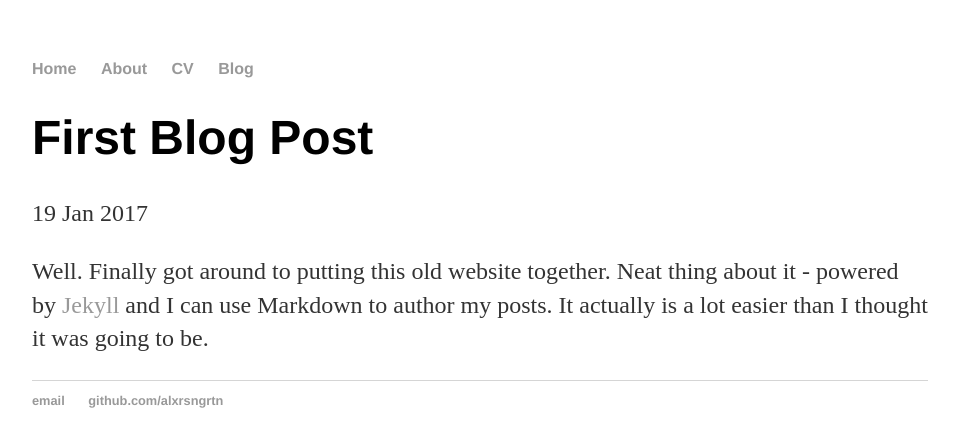
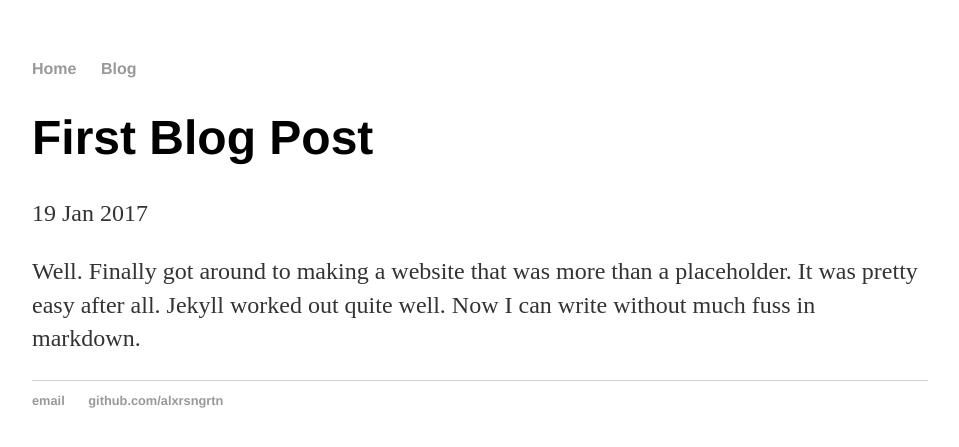
Before and after one commit to alxmrs/website, a Jekyll site: the page built from _posts/2017-01-19-first-blog-post.md, in a window 1280 px wide. Shown: the top 447 px of the page, without its empty margins (160-1119 px from the left). Built offline with Jekyll 4.4.1, drawn with Linux system fonts in a browser that asks for light colours.

Commit message:
quick cleanup

```diff
--- a/_layouts/default.html
+++ b/_layouts/default.html
@@ -9,8 +9,6 @@
 <nav>
     <ul>
         <li><a href="/">Home</a></li>
-        <li><a href="/about">About</a></li>
-        <li><a href="/cv">CV</a></li>
         <li><a href="/blog">Blog</a></li>
     </ul>
 </nav>
--- a/_posts/2017-01-19-first-blog-post.md
+++ b/_posts/2017-01-19-first-blog-post.md
@@ -4,4 +4,5 @@ title: "First Blog Post"
 date: 2017-01-19
 ---
 
-Well. Finally got around to putting this old website together. Neat thing about it - powered by [Jekyll](http://jekyllrb.com) and I can use Markdown to author my posts. It actually is a lot easier than I thought it was going to be.
+Well. Finally got around to making a website that was more than a placeholder.
+It was pretty easy after all. Jekyll worked out quite well. Now I can write without much fuss in markdown.
--- a/index.html
+++ b/index.html
@@ -1,8 +1,8 @@
 ---
 layout: default
-title: Hank Quinlan, Horrible Cop
+title: Alex Rosengarten, Developer
 ---
 <div class="blurb">
-    <h1>Hi there, I'm Hank Quinlan!</h1>
-    <p>I'm best known as the horrible cop from <em>A Touch of Evil</em> Don't trust me. <a href="/about">Read more about my life...</a></p>
+    <h1>Hi there, I'm Alex Rosengarten!</h1>
+    <p>I'm a guy who just created his first blog. So excited. <a href="/blog"> Find out what I've been up to...</a></p>
 </div>
```
